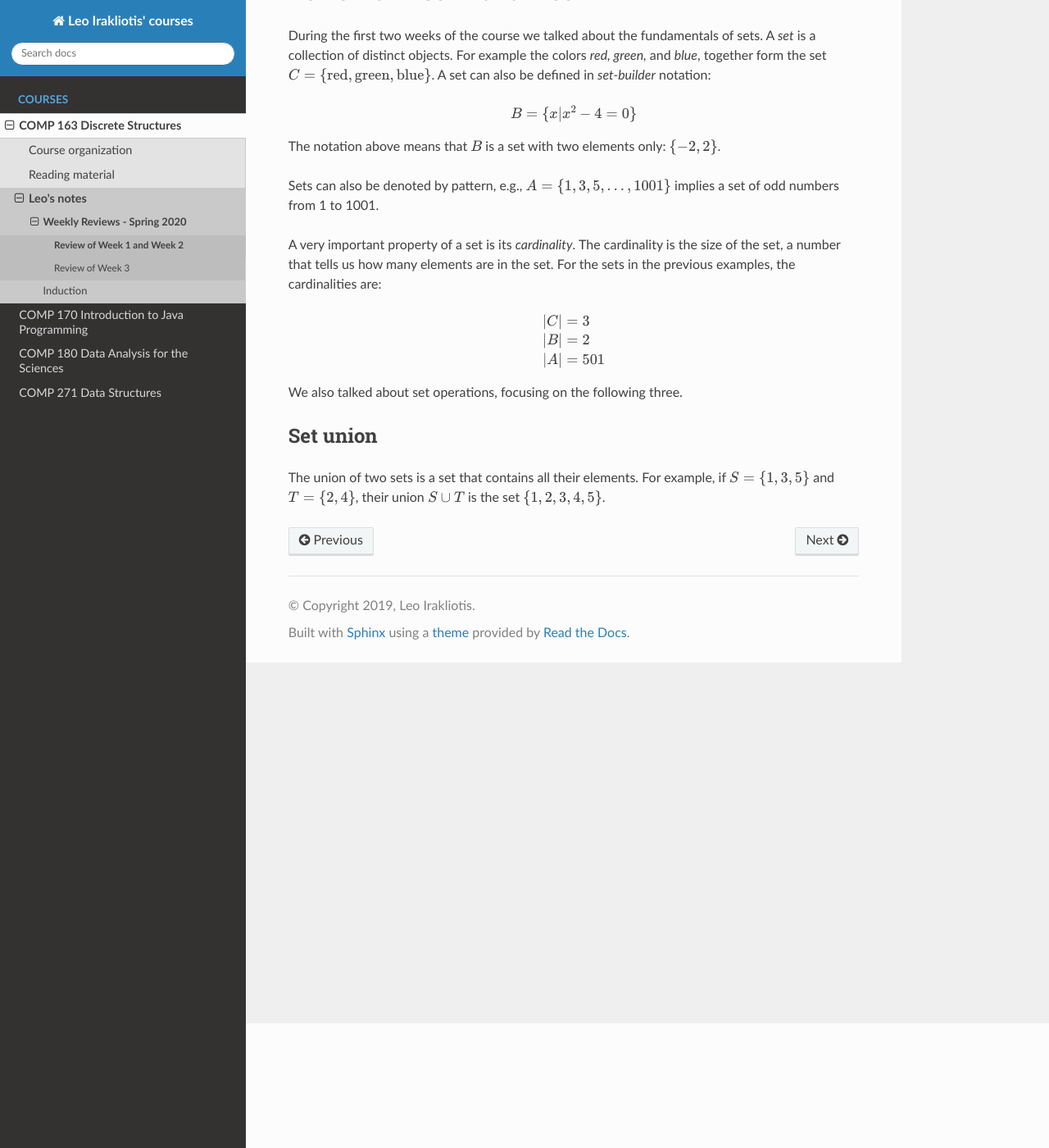
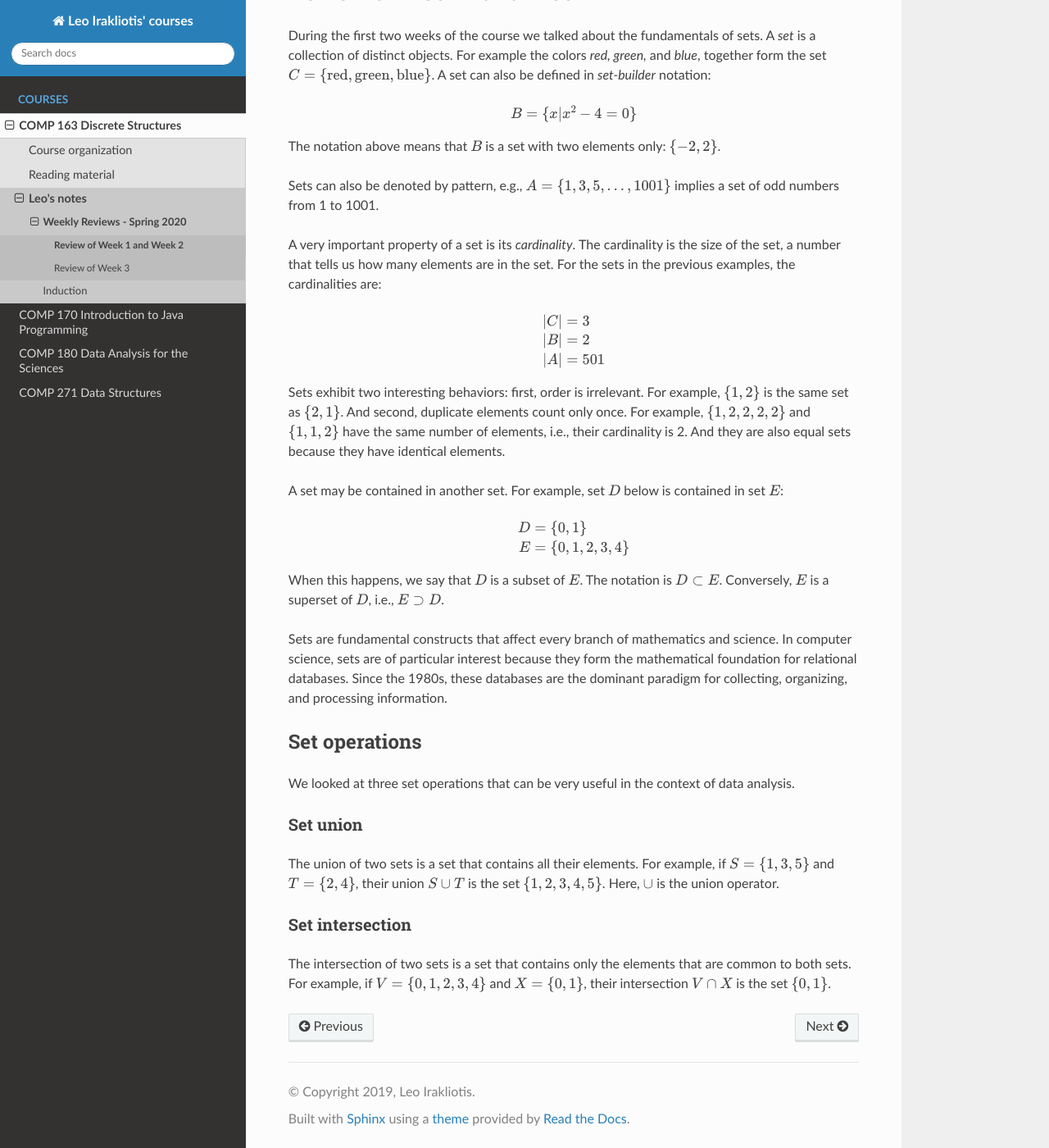
Before and after one commit to sleepyjaree/cdp, a Sphinx documentation site: the page built from source/COMP163/2020Spring/week2.rst, in a window 1280 px wide and 1400 px high, scrolled down 152 px. Shown: the whole window at 82% size. Built offline with Sphinx 7.4.7 and the Read the Docs theme 2.0.0, drawn with Linux system fonts in a browser that asks for light colours; pages that are not in the unit, such as notebooks, are missing from menus.

```diff
--- a/source/COMP163/2020Spring/week2.rst
+++ b/source/COMP163/2020Spring/week2.rst
@@ -20,9 +20,32 @@
    |B|&=2 \\
    |A|&=501
 
-We also talked about set operations, focusing on the following three.
+Sets exhibit two interesting behaviors: first, order is irrelevant. For example, :math:`\{1,2\}` is the same set as :math:`\{2,1\}`. And second, duplicate elements count only once. For example, :math:`\{1,2,2,2,2\}` and :math:`\{1,1,2\}` have the same number of elements, i.e., their cardinality is 2. And they are also equal sets because they have identical elements.
+
+A set may be contained in another set. For example, set :math:`D` below is contained in set :math:`E`:
+
+.. math::
+
+   D &= \{0,1\} \\
+   E &= \{0,1,2,3,4\}
+
+When this happens, we say that :math:`D` is a subset of :math:`E`. The notation is :math:`D\subset E`. Conversely, :math:`E` is a superset of :math:`D`, i.e., :math:`E\supset D`.
+
+Sets are fundamental constructs that affect every branch of mathematics and science. In computer science, sets are of particular interest because they form the mathematical foundation for relational databases. Since the 1980s, these databases are the dominant paradigm for collecting, organizing, and processing information.
+
+
+
+Set operations
+++++++++++++++
+
+We looked at three set operations that can be very useful in the context of data analysis.
 
 Set union
 ---------
 
-The union of two sets is a set that contains all their elements. For example, if :math:`S=\{1,3,5\}` and :math:`T=\{2,4\}`, their union :math:`S\cup T` is the set :math:`\{1,2,3,4,5\}`.
+The union of two sets is a set that contains all their elements. For example, if :math:`S=\{1,3,5\}` and :math:`T=\{2,4\}`, their union :math:`S\cup T` is the set :math:`\{1,2,3,4,5\}`. Here, :math:`\cup` is the union operator.
+
+Set intersection
+----------------
+
+The intersection of two sets is a set that contains only the elements that are common to both sets. For example, if :math:`V=\{0,1,2,3,4\}` and :math:`X=\{0,1\}`, their intersection :math:`V\cap X` is the set :math:`\{0,1\}`.
```
